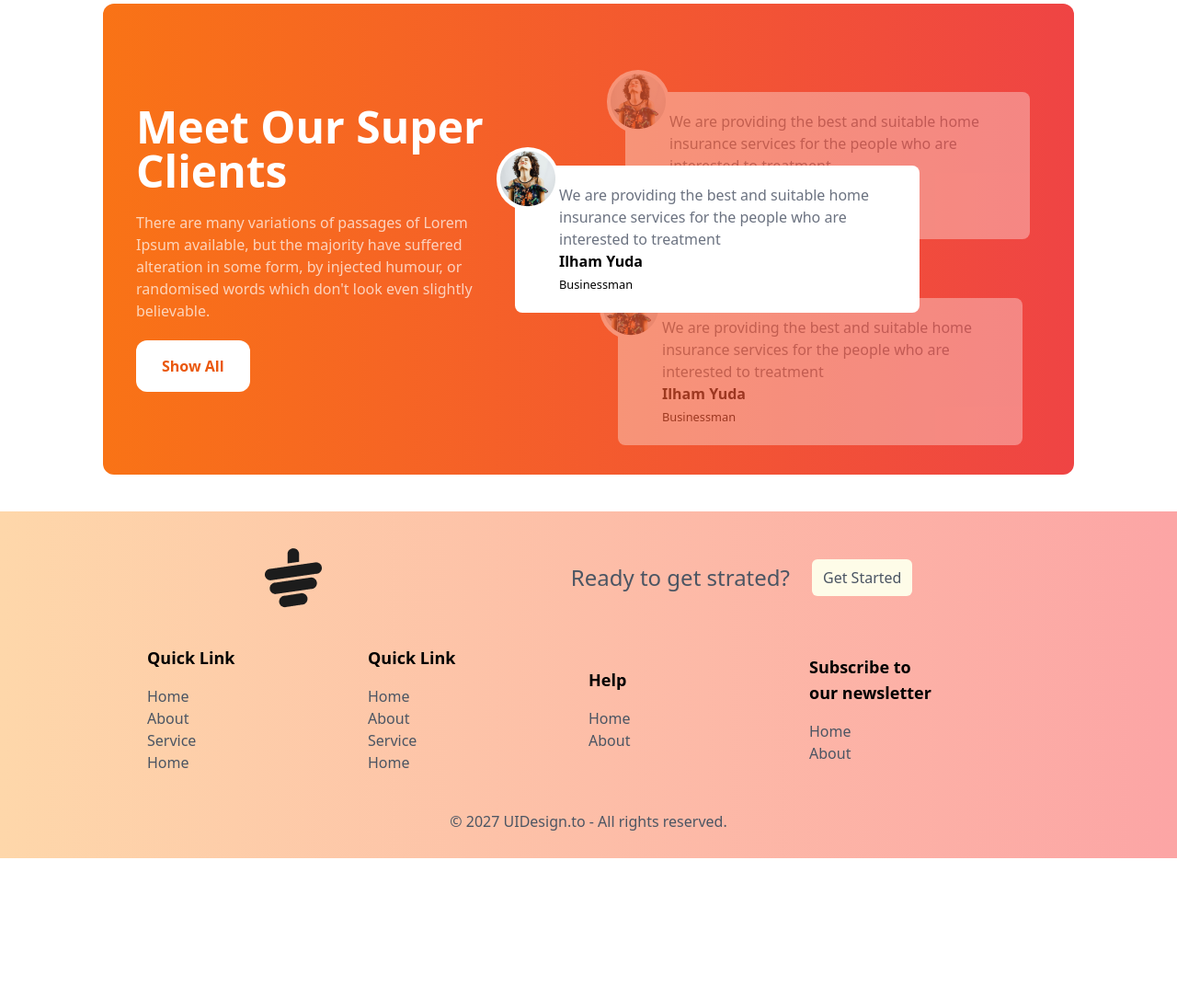
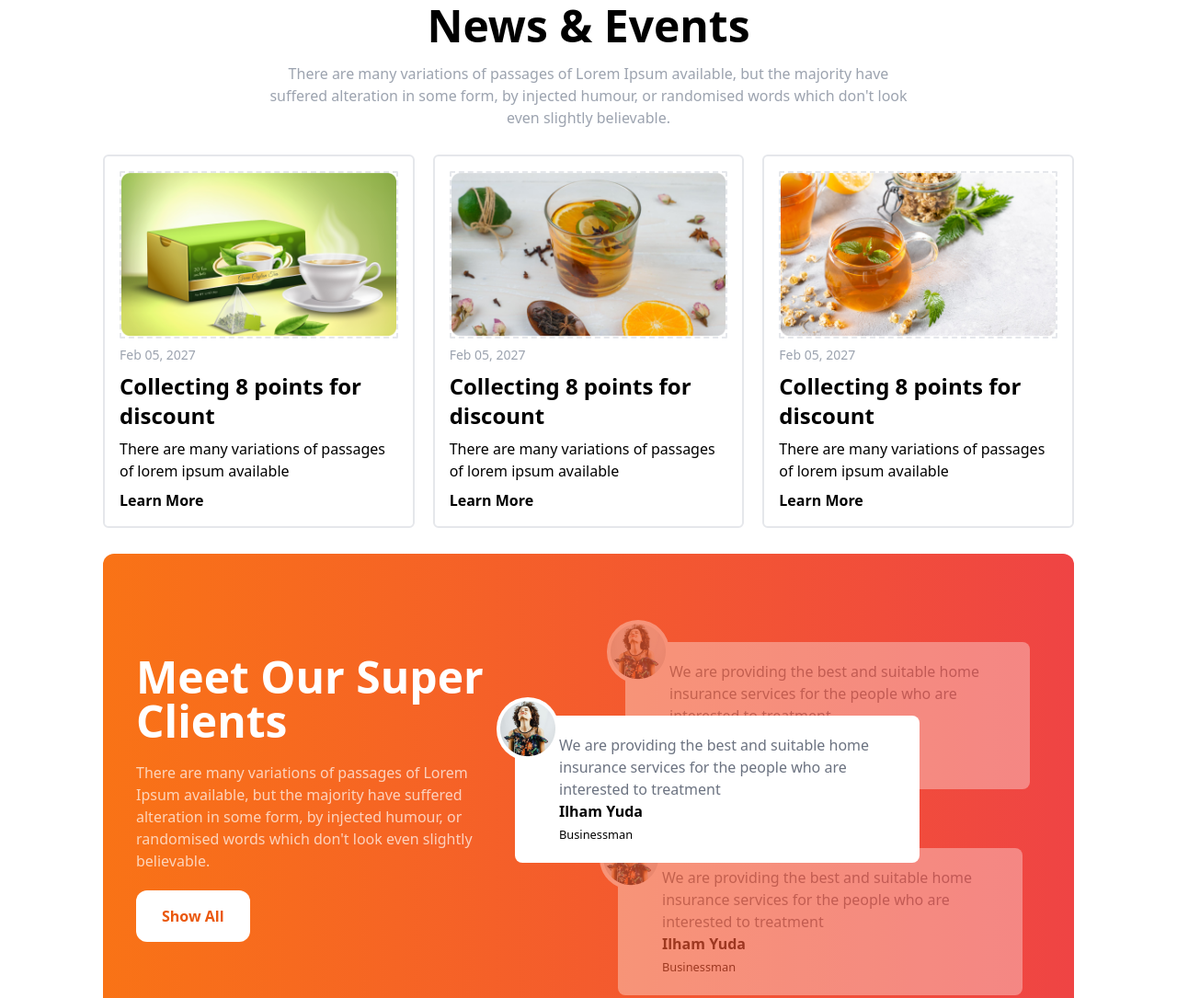
Before and after one commit to Najmul017/tea-house-reset, a plain HTML site: page index.html in a window 1280 px wide. Shown: the part 1591-2676 px from the top of the page at 92% size. Before the commit the page ends 2524 px from the top, so only its background shows below. Drawn offline with nearby package versions, Linux system fonts and the light colour scheme.

Commit message:
news and event done

```diff
--- a/index.html
+++ b/index.html
@@ -178,6 +178,41 @@
           </div>
         </div>
       </section>
+      <!-- News & Event Start -->
+       <section>
+        <div class="space-y-4">
+          <h3 class="text-5xl text-center text-black font-bold">News & Events</h3>
+          <p class="lg:w-4/6 mx-auto text-center  text-gray-400">There are many variations of passages of Lorem Ipsum available, but the majority have suffered alteration in some form, by injected humour, or randomised words which don't look even slightly believable. </p>
+        </div>
+        <!-- Card NEws -->
+        <div class="grid grid-cols-1 md:grid-cols-3 gap-5">
+          <!-- first -->
+          <div class=" space-y-2 p-4 my-7 border-2 rounded-md  ">
+            <img class="border-dashed border-2 rounded-sm " src="images/news-1.png" alt="">
+            <p class="text-gray-400 text-sm">Feb 05, 2027</p>
+            <h4 class="text-black text-2xl font-semibold">Collecting 8 points for discount </h4>
+            <p>There are many variations of passages of lorem ipsum available</p>
+            <button class="text-black font-semibold">Learn More</button>
+           </div>
+           <!-- second -->
+           <div class=" space-y-2 p-4 my-7 border-2 rounded-md  ">
+            <img class="border-dashed border-2 rounded-sm " src="images/news-2.png" alt="">
+            <p class="text-gray-400 text-sm">Feb 05, 2027</p>
+            <h4 class="text-black text-2xl font-semibold">Collecting 8 points for discount </h4>
+            <p>There are many variations of passages of lorem ipsum available</p>
+            <button class="text-black font-semibold">Learn More</button>
+           </div>
+            <!-- Third -->
+            <div class=" space-y-2 p-4 my-7 border-2 rounded-md  ">
+              <img class="border-dashed border-2 rounded-sm " src="images/news-3.png" alt="">
+              <p class="text-gray-400 text-sm">Feb 05, 2027</p>
+              <h4 class="text-black text-2xl font-semibold">Collecting 8 points for discount </h4>
+              <p>There are many variations of passages of lorem ipsum available</p>
+              <button class="text-black font-semibold">Learn More</button>
+             </div>
+        </div>
+       </section>
+       <!-- News & Event End -->
       <!-- Super Client Section -->
 
       <section
@@ -265,14 +300,14 @@
           <img class="my-10" src="images/cup.png" alt="">
           <div class="flex items-center gap-6">
             <h3 class="text-gray-600 text-2xl">Ready to get strated?</h3>
-          <button class="text-gray-600 px-3 py-2 bg-yellow-50 rounded-md">Get Started</button>
+          <button class="text-black px-3 py-2 bg-gradient-to-r from-orange-500 to-red-500  rounded-md">Get Started</button>
           </div>
         </div>
 
       </div>
 
       <!-- link section -->
-       <div class="w-9/12 mx-auto grid grid-cols-2  justify-between items-center lg:grid-cols-4 ">
+       <div class="w-9/12 mx-auto grid grid-cols-2    lg:grid-cols-4 ">
         <!-- fist column -->
         <div class="space-y-4">
           <h3 class="text-black text-lg font-semibold">Quick Link</h3>
@@ -311,6 +346,16 @@
                   <li><a href="">Home</a></li>
                   <li><a href="">About</a></li>
                 </ul>
+                <div>
+                  <input type="email" placeholder="Email " class="w-3/5 bg-transparent text-black border-b-2 border-black">
+                  <i class="fa-solid fa-arrow-right bg-gradient-to-r from-orange-500 to-red-500 p-2 text-black rounded-lg"></i>
+                </div>
+                <div class="flex gap-3">
+                  <i class="fa-brands fa-facebook "></i>
+                  <i class="fa-brands fa-facebook-messenger "></i>
+                  <i class="fa-brands fa-square-instagram "></i>
+
+                </div>
                </div>
        </div>
       <p class="text-center pt-10">© 2027 UIDesign.to - All rights reserved.</p>
```
